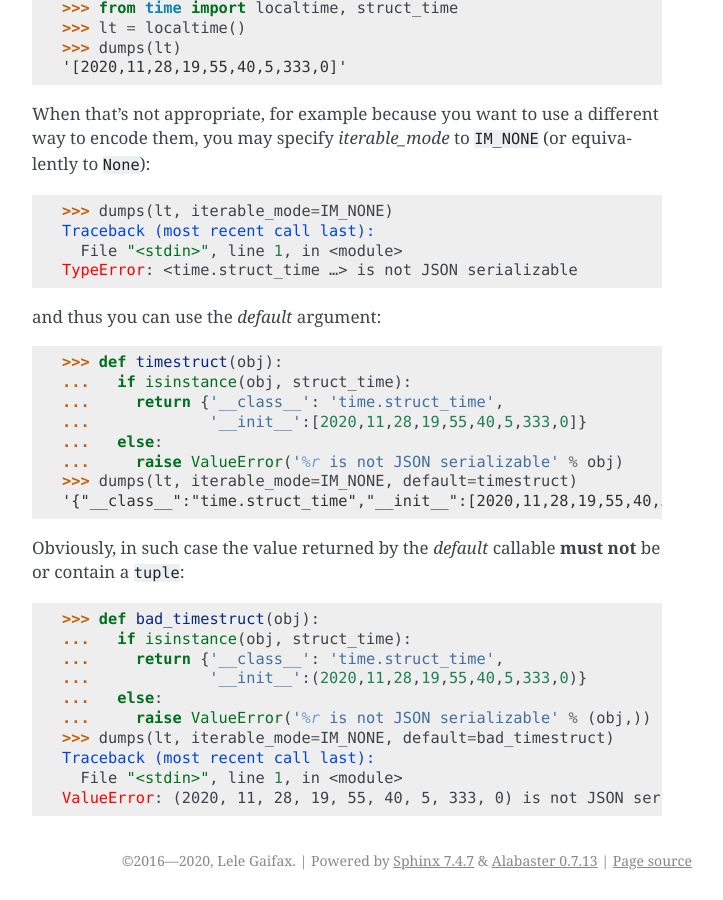
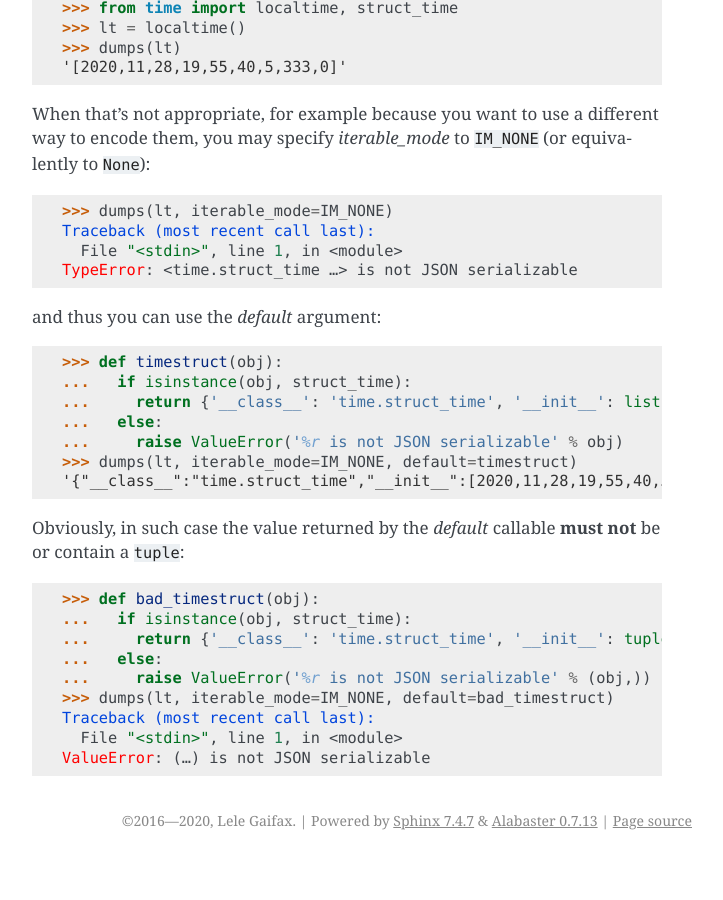
Before and after one commit to python-rapidjson/python-rapidjson, a Sphinx documentation site: the page built from docs/dumps.rst, in a window 1280 px wide and 900 px high, scrolled down 8432 px. Shown: the whole window, without its empty margins (418-1141 px from the left). Built offline with Sphinx 7.4.7, drawn with Linux system fonts in a browser that asks for light colours; after the commit the page ends 9292 px from its top, so only the background shows below that.

```diff
--- a/docs/dumps.rst
+++ b/docs/dumps.rst
@@ -488,11 +488,10 @@
 
       >>> def timestruct(obj):
       ...   if isinstance(obj, struct_time):
-      ...     return {'__class__': 'time.struct_time',
-      ...             '__init__':[2020,11,28,19,55,40,5,333,0]}
+      ...     return {'__class__': 'time.struct_time', '__init__': list(obj)}
       ...   else:
       ...     raise ValueError('%r is not JSON serializable' % obj)
-      >>> dumps(lt, iterable_mode=IM_NONE, default=timestruct)
+      >>> dumps(lt, iterable_mode=IM_NONE, default=timestruct) # doctest: +SKIP
       '{"__class__":"time.struct_time","__init__":[2020,11,28,19,55,40,5,333,0]}'
 
    Obviously, in such case the value returned by the `default` callable **must not**
@@ -500,14 +499,13 @@
 
       >>> def bad_timestruct(obj):
       ...   if isinstance(obj, struct_time):
-      ...     return {'__class__': 'time.struct_time',
-      ...             '__init__':(2020,11,28,19,55,40,5,333,0)}
+      ...     return {'__class__': 'time.struct_time', '__init__': tuple(obj)}
       ...   else:
       ...     raise ValueError('%r is not JSON serializable' % (obj,))
       >>> dumps(lt, iterable_mode=IM_NONE, default=bad_timestruct)
       Traceback (most recent call last):
         File "<stdin>", line 1, in <module>
-      ValueError: (2020, 11, 28, 19, 55, 40, 5, 333, 0) is not JSON serializable
+      ValueError: (…) is not JSON serializable
 
 
 .. _ISO 8601: https://en.wikipedia.org/wiki/ISO_8601
--- a/docs/encoder.rst
+++ b/docs/encoder.rst
@@ -182,8 +182,7 @@
          >>> class ObjectifyStructTime(Encoder):
          ...   def default(self, obj):
          ...     if isinstance(obj, struct_time):
-         ...       return {'__class__': 'time.struct_time',
-         ...               '__init__':[2020,11,28,19,55,40,5,333,0]}
+         ...       return {'__class__': 'time.struct_time', '__init__': list(obj)}
          ...     else:
          ...       raise ValueError('%r is not JSON serializable' % obj)
          ...
```
